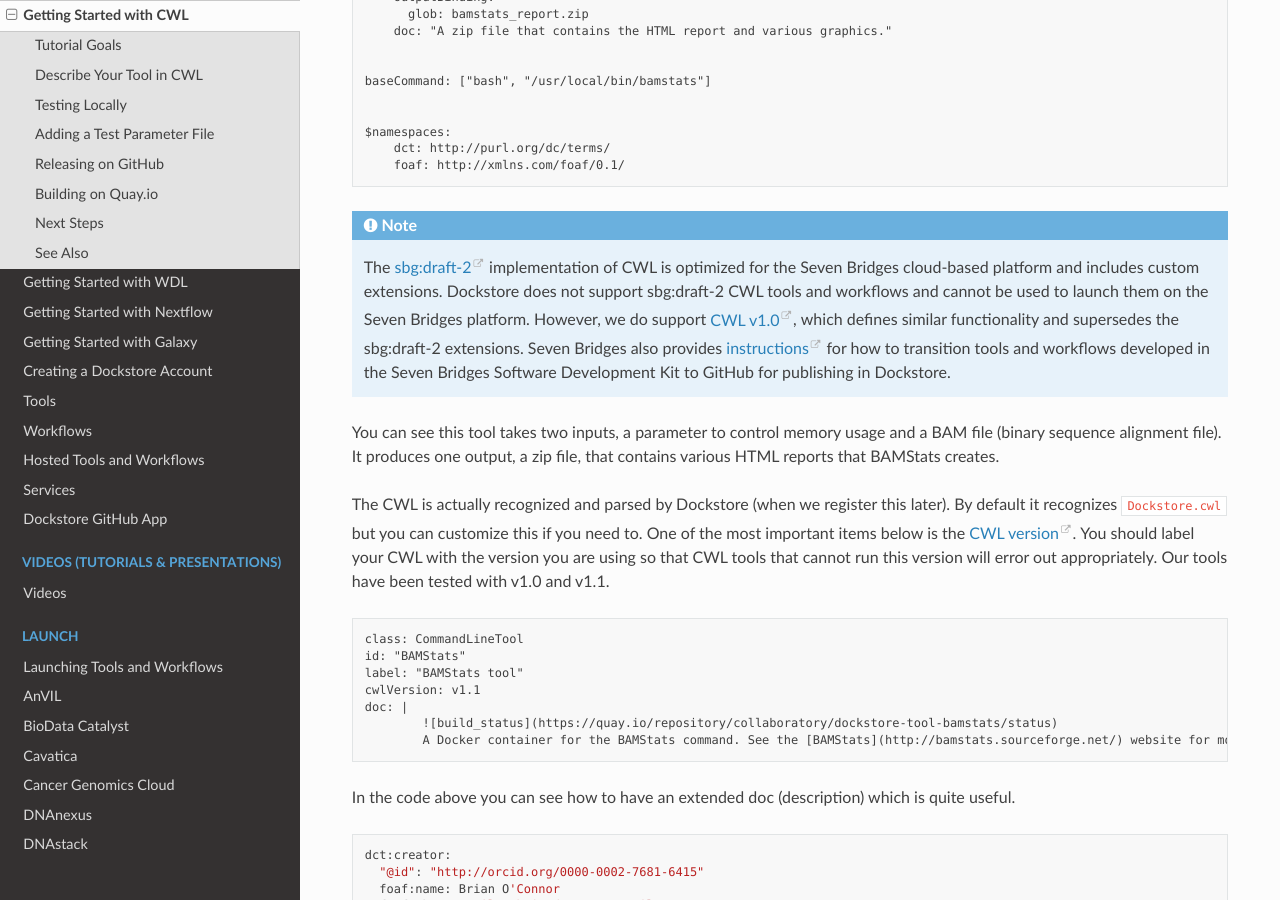
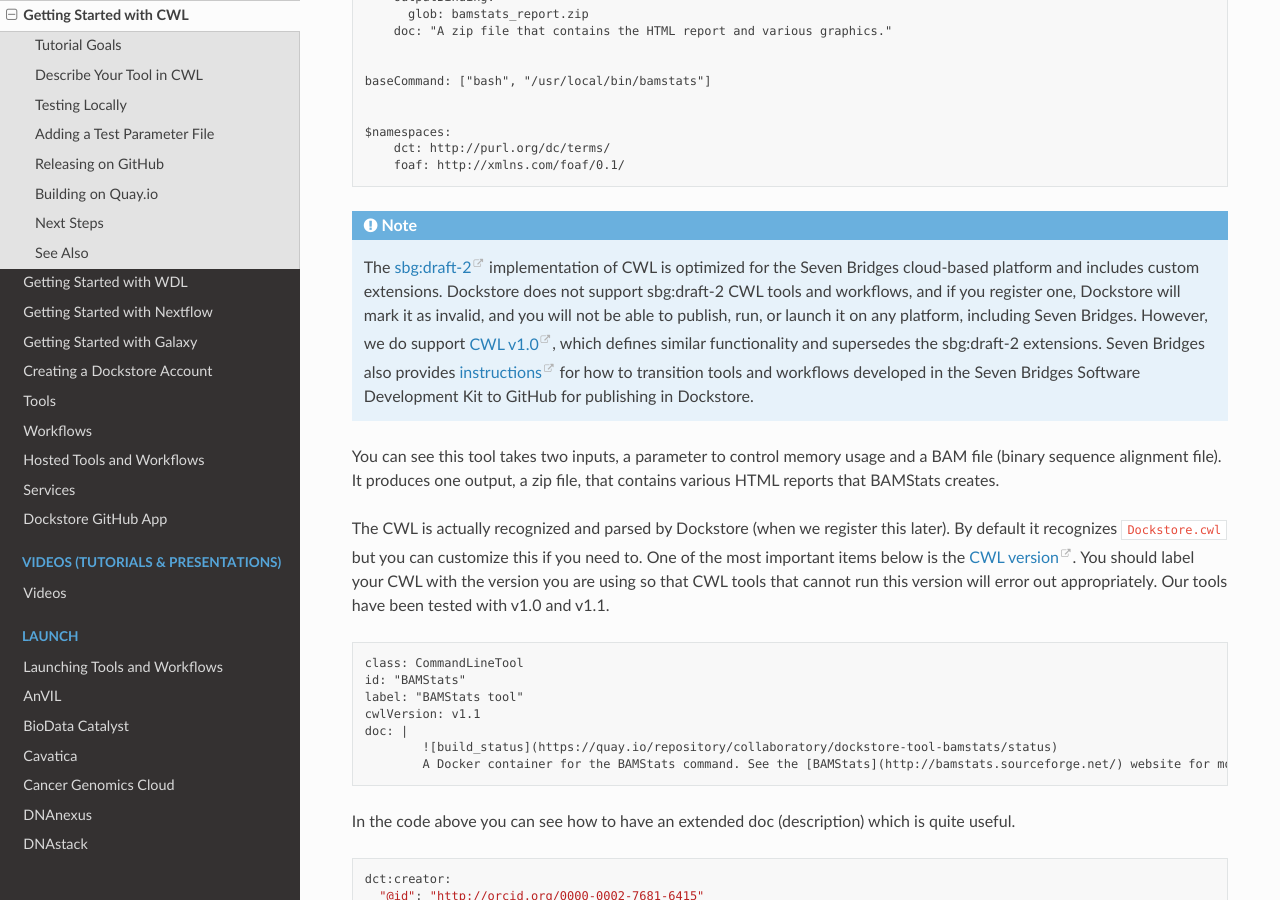
Before and after one commit to dockstore/dockstore-documentation, a Sphinx documentation site: the page built from docs/getting-started/getting-started-with-cwl.rst, in a window 1280 px wide and 900 px high, scrolled down 1670 px. Built offline with Sphinx 7.4.7 and the Read the Docs theme 2.0.0, drawn with Linux system fonts in a browser that asks for light colours.

Commit message:
add some details

```diff
--- a/docs/getting-started/getting-started-with-cwl.rst
+++ b/docs/getting-started/getting-started-with-cwl.rst
@@ -99,7 +99,7 @@ repository:
         foaf: http://xmlns.com/foaf/0.1/
 
 .. note:: The `sbg:draft-2 <https://docs.sevenbridges.com/docs/about-the-common-workflow-language#sbgdraft-2>`__ implementation of CWL is optimized for the Seven Bridges cloud-based platform and includes custom extensions.
-    Dockstore does not support sbg:draft-2 CWL tools and workflows and cannot be used to launch them on the Seven Bridges platform.  However, we do support `CWL v1.0 <https://www.commonwl.org/v1.0/>`__, which defines similar functionality and supersedes the sbg:draft-2 extensions.  Seven Bridges also provides `instructions <https://sb-biodatacatalyst.readme.io/docs/maintaining-and-versioning-cwl-on-external-tool-repositories>`__
+    Dockstore does not support sbg:draft-2 CWL tools and workflows, and if you register one, Dockstore will mark it as invalid, and you will not be able to publish, run, or launch it on any platform, including Seven Bridges. However, we do support `CWL v1.0 <https://www.commonwl.org/v1.0/>`__, which defines similar functionality and supersedes the sbg:draft-2 extensions.  Seven Bridges also provides `instructions <https://sb-biodatacatalyst.readme.io/docs/maintaining-and-versioning-cwl-on-external-tool-repositories>`__
     for how to transition tools and workflows developed in the Seven Bridges Software Development Kit to GitHub for publishing in Dockstore.
 
 You can see this tool takes two inputs, a parameter to control memory
```
